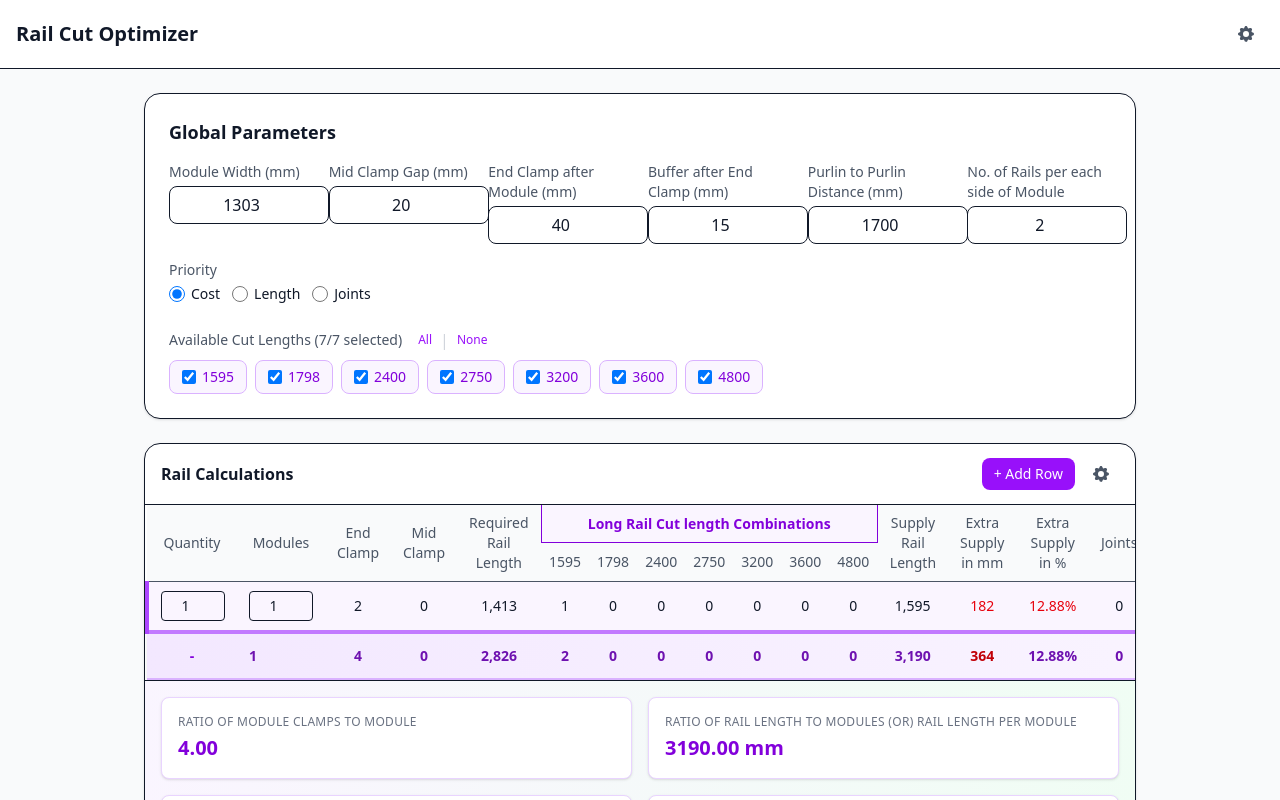
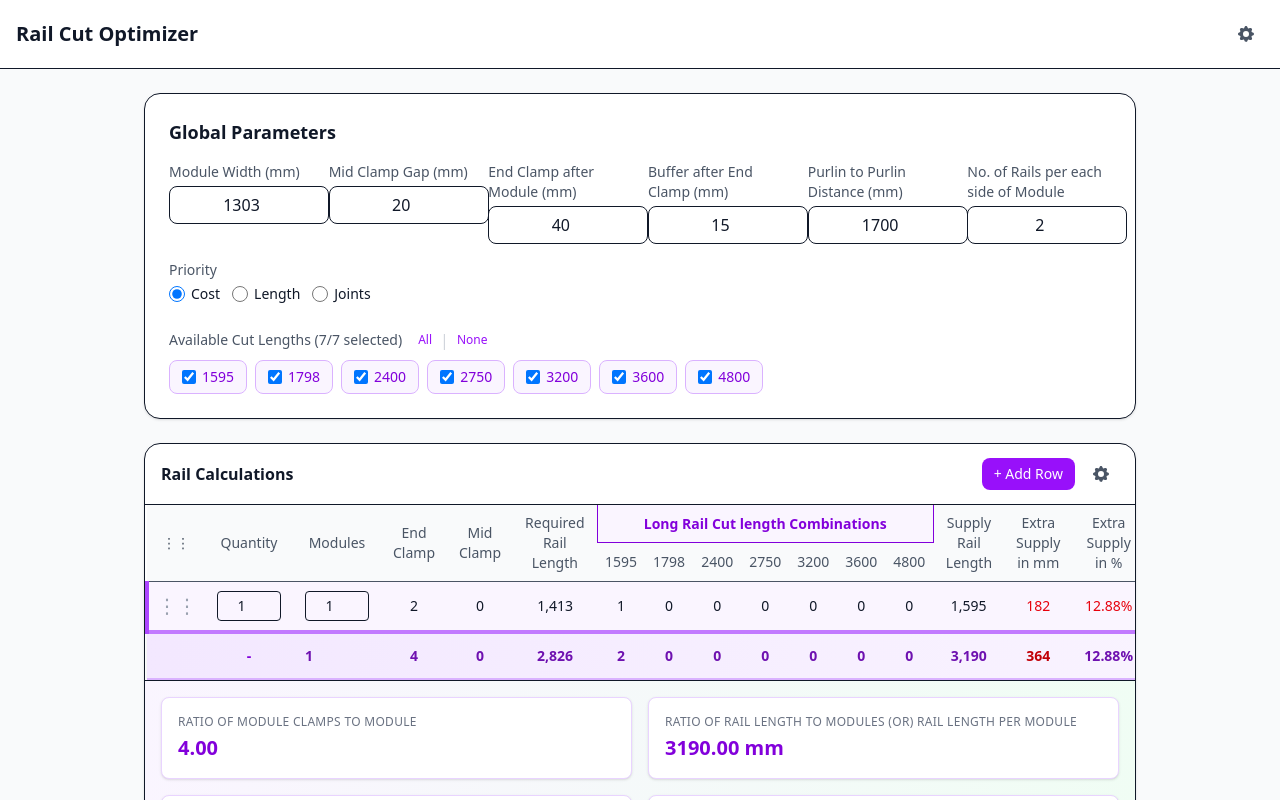
Before and after one commit to abujawed11/knapsack-tool, a React (Vite) app in the folder knapsack-front/: page / in a window 1280 px wide. Both pictures are taken after a click on the button "+ Add Row". Shown: the top 800 px of the page. Built offline with nearby package versions, Linux system fonts and the light colour scheme.

Commit message:
draggable row added

```diff
--- a/knapsack-front/package.json
+++ b/knapsack-front/package.json
@@ -10,6 +10,9 @@
     "preview": "vite preview"
   },
   "dependencies": {
+    "@dnd-kit/core": "^6.3.1",
+    "@dnd-kit/sortable": "^10.0.0",
+    "@dnd-kit/utilities": "^3.2.2",
     "@tailwindcss/vite": "^4.1.16",
     "react": "^19.1.1",
     "react-dom": "^19.1.1",
--- a/knapsack-front/src/components/RailTable.jsx
+++ b/knapsack-front/src/components/RailTable.jsx
@@ -4,6 +4,214 @@ import { optimizeCuts, requiredRailLength, generateScenarios } from '../lib/opti
 import { parseNumList, fmt } from '../lib/storage';
 import { TextField, NumberField } from './ui';
 import ResultCard from './ResultCard';
+import {
+  DndContext,
+  closestCenter,
+  KeyboardSensor,
+  PointerSensor,
+  useSensor,
+  useSensors,
+} from '@dnd-kit/core';
+import {
+  arrayMove,
+  SortableContext,
+  sortableKeyboardCoordinates,
+  useSortable,
+  verticalListSortingStrategy,
+} from '@dnd-kit/sortable';
+import { CSS } from '@dnd-kit/utilities';
+
+// Sortable Row Component
+function SortableRow({
+  row,
+  required,
+  result,
+  isSelected,
+  enableSB2,
+  allLengths,
+  enabledLengths,
+  calculateSB1,
+  updateRowQuantity,
+  updateRowModules,
+  updateRowSupportBase,
+  setSelectedRowId,
+  setShowModal,
+  deleteConfirmRowId,
+  setDeleteConfirmRowId,
+  deleteRow
+}) {
+  const {
+    attributes,
+    listeners,
+    setNodeRef,
+    transform,
+    transition,
+    isDragging,
+  } = useSortable({ id: row.id });
+
+  const style = {
+    transform: CSS.Transform.toString(transform),
+    transition,
+    opacity: isDragging ? 0.5 : 1,
+  };
+
+  const extraPct = result?.ok && required > 0
+    ? ((result.overshootMm / required) * 100).toFixed(2)
+    : '-';
+
+  const defaultSB1 = calculateSB1(required);
+  const sb1Value = enableSB2 ? (row.supportBase1 ?? defaultSB1) : defaultSB1;
+  const sb2Value = row.supportBase2 ?? 0;
+
+  return (
+    <tr
+      ref={setNodeRef}
+      style={style}
+      onClick={() => {
+        setSelectedRowId(row.id);
+        setShowModal(true);
+      }}
+      className={`cursor-pointer transition-colors ${
+        isSelected ? 'bg-purple-50 border-l-4 border-l-purple-500' : 'hover:bg-gray-50'
+      }`}
+    >
+      {/* Drag Handle */}
+      <td
+        className="px-2 py-2 border-b text-center cursor-grab active:cursor-grabbing"
+        onClick={(e) => e.stopPropagation()}
+        {...attributes}
+        {...listeners}
+      >
+        <span className="text-gray-400 hover:text-purple-600 text-xl select-none">⋮⋮</span>
+      </td>
+      <td className="px-3 py-2 border-b">
+        <input
+          type="number"
+          value={row.quantity ?? 1}
+          onChange={(e) => updateRowQuantity(row.id, e.target.value)}
+          onClick={(e) => e.stopPropagation()}
+          className="w-16 px-2 py-1 border rounded text-center"
+          min="1"
+        />
+      </td>
+      <td className="px-3 py-2 border-b">
+        <input
+          type="number"
+          value={row.modules}
+          onChange={(e) => updateRowModules(row.id, e.target.value)}
+          onClick={(e) => e.stopPropagation()}
+          className="w-16 px-2 py-1 border rounded text-center"
+          min="1"
+        />
+      </td>
+      <td className="px-3 py-2 text-center border-b">
+        2
+      </td>
+      <td className="px-3 py-2 text-center border-b">
+        {row.modules > 0 ? row.modules - 1 : 0}
+      </td>
+      <td className="px-3 py-2 text-center border-b font-medium">
+        {fmt(required)}
+      </td>
+      {allLengths.map(len => (
+        <td
+          key={len}
+          className={`px-2 py-2 text-center border-b ${enabledLengths[len] !== false ? '' : 'text-gray-300'
+            }`}
+        >
+          {result?.ok ? (result.countsByLength[len] || 0) : '-'}
+        </td>
+      ))}
+      <td className="px-3 py-2 text-center border-b font-medium">
+        {result?.ok ? fmt(result.totalRailLength) : '-'}
+      </td>
+      <td className={`px-3 py-2 text-center border-b ${result?.ok && result.overshootMm > 0 ? 'text-red-600' : ''
+        }`}>
+        {result?.ok ? fmt(result.overshootMm) : '-'}
+      </td>
+      <td className={`px-3 py-2 text-center border-b ${result?.ok && result.overshootMm > 0 ? 'text-red-600' : ''
+        }`}>
+        {result?.ok ? `${extraPct}%` : '-'}
+      </td>
+      <td className="px-3 py-2 text-center border-b">
+        {result?.ok ? result.joints : '-'}
+      </td>
+      <td className="px-3 py-2 text-center border-b">
+        {enableSB2 ? (
+          <input
+            type="number"
+            value={sb1Value}
+            onChange={(e) => updateRowSupportBase(row.id, 'supportBase1', e.target.value)}
+            onClick={(e) => e.stopPropagation()}
+            className="w-16 px-2 py-1 border rounded text-center"
+            min="0"
+          />
+        ) : (
+          defaultSB1
+        )}
+      </td>
+      <td className="px-3 py-2 text-center border-b">
+        {enableSB2 ? (
+          <input
+            type="number"
+            value={sb2Value}
+            onChange={(e) => updateRowSupportBase(row.id, 'supportBase2', e.target.value)}
+            onClick={(e) => e.stopPropagation()}
+            className="w-16 px-2 py-1 border rounded text-center"
+            min="0"
+          />
+        ) : (
+          '-'
+        )}
+      </td>
+      <td className="px-2 py-2 border-b relative">
+        <button
+          onClick={(e) => {
+            e.stopPropagation();
+            setDeleteConfirmRowId(row.id);
+          }}
+          className="text-red-500 hover:text-red-700 text-2xl font-bold transition-colors"
+          title="Delete row"
+        >
+          ×
+        </button>
+
+        {/* Delete Confirmation Dialog */}
+        {deleteConfirmRowId === row.id && (
+          <div
+            className="absolute right-0 top-1/2 -translate-y-1/2 mr-12 z-50 bg-white border-2 border-red-400 rounded-lg shadow-xl p-3 min-w-[200px]"
+            onClick={(e) => e.stopPropagation()}
+          >
+            <p className="text-sm font-medium text-gray-700 mb-3">
+              Delete this row?
+            </p>
+            <div className="flex gap-2 justify-end">
+              <button
+                onClick={(e) => {
+                  e.stopPropagation();
+                  setDeleteConfirmRowId(null);
+                }}
+                className="px-3 py-1 text-sm font-medium text-gray-700 bg-gray-200 hover:bg-gray-300 rounded transition-colors"
+              >
+                Cancel
+              </button>
+              <button
+                onClick={(e) => {
+                  e.stopPropagation();
+                  deleteRow(row.id);
+                  setDeleteConfirmRowId(null);
+                }}
+                className="px-3 py-1 text-sm font-medium text-white bg-red-500 hover:bg-red-600 rounded transition-colors"
+              >
+                Delete
+              </button>
+            </div>
+          </div>
+        )}
+      </td>
+    </tr>
+  );
+}
 
 export default function RailTable({
   rows,
@@ -18,6 +226,14 @@ export default function RailTable({
   const [enableSB2, setEnableSB2] = useState(false);
   const [showModal, setShowModal] = useState(false);
   const [deleteConfirmRowId, setDeleteConfirmRowId] = useState(null);
+
+  // Drag and drop sensors for @dnd-kit
+  const sensors = useSensors(
+    useSensor(PointerSensor),
+    useSensor(KeyboardSensor, {
+      coordinateGetter: sortableKeyboardCoordinates,
+    })
+  );
 
   // Draggable state
   const [position, setPosition] = useState({ x: 0, y: 0 });
@@ -255,6 +471,17 @@ export default function RailTable({
     setRows(rows.map(r => r.id === id ? { ...r, [field]: Number(value) || 0 } : r));
   };
 
+  // Drag and drop handler for @dnd-kit
+  const handleDragEnd = (event) => {
+    const { active, over } = event;
+
+    if (over && active.id !== over.id) {
+      const oldIndex = rows.findIndex((row) => row.id === active.id);
+      const newIndex = rows.findIndex((row) => row.id === over.id);
+      setRows(arrayMove(rows, oldIndex, newIndex));
+    }
+  };
+
   return (
     <div className="bg-white rounded-2xl border shadow-sm">
       <div className="flex justify-between items-center px-4 py-3 border-b">
@@ -377,11 +604,27 @@ export default function RailTable({
       </div>
 
       <div className="overflow-x-auto">
+        <DndContext
+          sensors={sensors}
+          collisionDetection={closestCenter}
+          onDragEnd={handleDragEnd}
+        >
+          <SortableContext
+            items={rows.map(r => r.id)}
+            strategy={verticalListSortingStrategy}
+          >
             <table className="w-full text-sm">
 
               <thead className="bg-gray-50">
             {/* Row 1: main headers + grouped title over cut lengths */}
             <tr>
+              <th
+                rowSpan={2}
+                className="px-2 py-2 text-center font-medium text-gray-600 border-b"
+                title="Drag to reorder"
+              >
+                ⋮⋮
+              </th>
               <th
                 rowSpan={2}
                 className="px-3 py-2 text-center font-medium text-gray-600 border-b"
@@ -543,166 +786,37 @@ export default function RailTable({
               <tbody>
                 {rowResults.length === 0 ? (
                   <tr>
-                <td colSpan={allLengths.length + 11} className="px-4 py-8 text-center text-gray-500">
+                    <td colSpan={allLengths.length + 12} className="px-4 py-8 text-center text-gray-500">
                       No rows yet. Click "Add Row" to get started.
                     </td>
                   </tr>
                 ) : (
-              rowResults.map(({ row, required, result }) => {
-                const isSelected = row.id === selectedRowId;
-                const extraPct = result?.ok && required > 0
-                  ? ((result.overshootMm / required) * 100).toFixed(2)
-                  : '-';
-
-                // Calculate default SB1
-                const defaultSB1 = calculateSB1(required);
-                const sb1Value = enableSB2 ? (row.supportBase1 ?? defaultSB1) : defaultSB1;
-                const sb2Value = row.supportBase2 ?? 0;
-
-                return (
-                  <tr
+                  rowResults.map(({ row, required, result }) => (
+                    <SortableRow
                       key={row.id}
-                    onClick={() => {
-                      setSelectedRowId(row.id);
-                      setShowModal(true);
-                    }}
-                    className={`cursor-pointer transition-colors ${isSelected
-                        ? 'bg-purple-50 border-l-4 border-l-purple-500'
-                        : 'hover:bg-gray-50'
-                      }`}
-                  >
-                    <td className="px-3 py-2 border-b">
-                      <input
-                        type="number"
-                        value={row.quantity ?? 1}
-                        onChange={(e) => updateRowQuantity(row.id, e.target.value)}
-                        onClick={(e) => e.stopPropagation()}
-                        className="w-16 px-2 py-1 border rounded text-center"
-                        min="1"
+                      row={row}
+                      required={required}
+                      result={result}
+                      isSelected={row.id === selectedRowId}
+                      enableSB2={enableSB2}
+                      allLengths={allLengths}
+                      enabledLengths={enabledLengths}
+                      calculateSB1={calculateSB1}
+                      updateRowQuantity={updateRowQuantity}
+                      updateRowModules={updateRowModules}
+                      updateRowSupportBase={updateRowSupportBase}
+                      setSelectedRowId={setSelectedRowId}
+                      setShowModal={setShowModal}
+                      deleteConfirmRowId={deleteConfirmRowId}
+                      setDeleteConfirmRowId={setDeleteConfirmRowId}
+                      deleteRow={deleteRow}
                     />
-                    </td>
-                    <td className="px-3 py-2 border-b">
-                      <input
-                        type="number"
-                        value={row.modules}
-                        onChange={(e) => updateRowModules(row.id, e.target.value)}
-                        onClick={(e) => e.stopPropagation()}
-                        className="w-16 px-2 py-1 border rounded text-center"
-                        min="1"
-                      />
-                    </td>
-                    <td className="px-3 py-2 text-center border-b">
-                      2
-                    </td>
-                    <td className="px-3 py-2 text-center border-b">
-                      {row.modules > 0 ? row.modules - 1 : 0}
-                    </td>
-                    <td className="px-3 py-2 text-center border-b font-medium">
-                      {fmt(required)}
-                    </td>
-                    {allLengths.map(len => (
-                      <td
-                        key={len}
-                        className={`px-2 py-2 text-center border-b ${enabledLengths[len] !== false ? '' : 'text-gray-300'
-                          }`}
-                      >
-                        {result?.ok ? (result.countsByLength[len] || 0) : '-'}
-                      </td>
-                    ))}
-                    <td className="px-3 py-2 text-center border-b font-medium">
-                      {result?.ok ? fmt(result.totalRailLength) : '-'}
-                    </td>
-                    <td className={`px-3 py-2 text-center border-b ${result?.ok && result.overshootMm > 0 ? 'text-red-600' : ''
-                      }`}>
-                      {result?.ok ? fmt(result.overshootMm) : '-'}
-                    </td>
-                    <td className={`px-3 py-2 text-center border-b ${result?.ok && result.overshootMm > 0 ? 'text-red-600' : ''
-                      }`}>
-                      {result?.ok ? `${extraPct}%` : '-'}
-                    </td>
-                    <td className="px-3 py-2 text-center border-b">
-                      {result?.ok ? result.joints : '-'}
-                    </td>
-                    <td className="px-3 py-2 text-center border-b">
-                      {enableSB2 ? (
-                        <input
-                          type="number"
-                          value={sb1Value}
-                          onChange={(e) => updateRowSupportBase(row.id, 'supportBase1', e.target.value)}
-                          onClick={(e) => e.stopPropagation()}
-                          className="w-16 px-2 py-1 border rounded text-center"
-                          min="0"
-                        />
-                      ) : (
-                        defaultSB1
-                      )}
-                    </td>
-                    <td className="px-3 py-2 text-center border-b">
-                      {enableSB2 ? (
-                        <input
-                          type="number"
-                          value={sb2Value}
-                          onChange={(e) => updateRowSupportBase(row.id, 'supportBase2', e.target.value)}
-                          onClick={(e) => e.stopPropagation()}
-                          className="w-16 px-2 py-1 border rounded text-center"
-                          min="0"
-                        />
-                      ) : (
-                        '-'
-                      )}
-                    </td>
-                    <td className="px-2 py-2 border-b relative">
-                      <button
-                        onClick={(e) => {
-                          e.stopPropagation();
-                          setDeleteConfirmRowId(row.id);
-                        }}
-                        className="text-red-500 hover:text-red-700 text-2xl font-bold transition-colors"
-                        title="Delete row"
-                      >
-                        ×
-                      </button>
-
-                      {/* Delete Confirmation Dialog */}
-                      {deleteConfirmRowId === row.id && (
-                        <div
-                          className="absolute right-0 top-1/2 -translate-y-1/2 mr-12 z-50 bg-white border-2 border-red-400 rounded-lg shadow-xl p-3 min-w-[200px]"
-                          onClick={(e) => e.stopPropagation()}
-                        >
-                          <p className="text-sm font-medium text-gray-700 mb-3">
-                            Delete this row?
-                          </p>
-                          <div className="flex gap-2 justify-end">
-                            <button
-                              onClick={(e) => {
-                                e.stopPropagation();
-                                setDeleteConfirmRowId(null);
-                              }}
-                              className="px-3 py-1 text-sm font-medium text-gray-700 bg-gray-200 hover:bg-gray-300 rounded transition-colors"
-                            >
-                              Cancel
-                            </button>
-                            <button
-                              onClick={(e) => {
-                                e.stopPropagation();
-                                deleteRow(row.id);
-                                setDeleteConfirmRowId(null);
-                              }}
-                              className="px-3 py-1 text-sm font-medium text-white bg-red-500 hover:bg-red-600 rounded transition-colors"
-                            >
-                              Delete
-                            </button>
-                          </div>
-                        </div>
-                      )}
-                    </td>
-                  </tr>
-                );
-              })
+                  ))
                 )}
             {/* Totals Row */}
             {rowResults.length > 0 && (
               <tr className="bg-linear-to-r from-purple-100 to-purple-50 font-bold border-t-4 border-purple-400 shadow-sm">
+                <td className="px-2 py-3 border-b-2 border-purple-300 text-center text-purple-700"></td>
                 <td className="px-3 py-3 border-b-2 border-purple-300 text-center text-purple-700">-</td>
                 <td className="px-3 py-3 border-b-2 border-purple-300 text-purple-800">{totals.modules}</td>
                 <td className="px-3 py-3 border-b-2 border-purple-300 text-center text-purple-800">{totals.endClamp}</td>
@@ -740,6 +854,8 @@ export default function RailTable({
             )}
               </tbody>
             </table>
+          </SortableContext>
+        </DndContext>
       </div>
 
       {/* Overall Summary Card */}
```
Also changed, not shown: 2 other files (tests, documents, lock files or other folders). Lines whose indentation alone changed are shown as unchanged.
